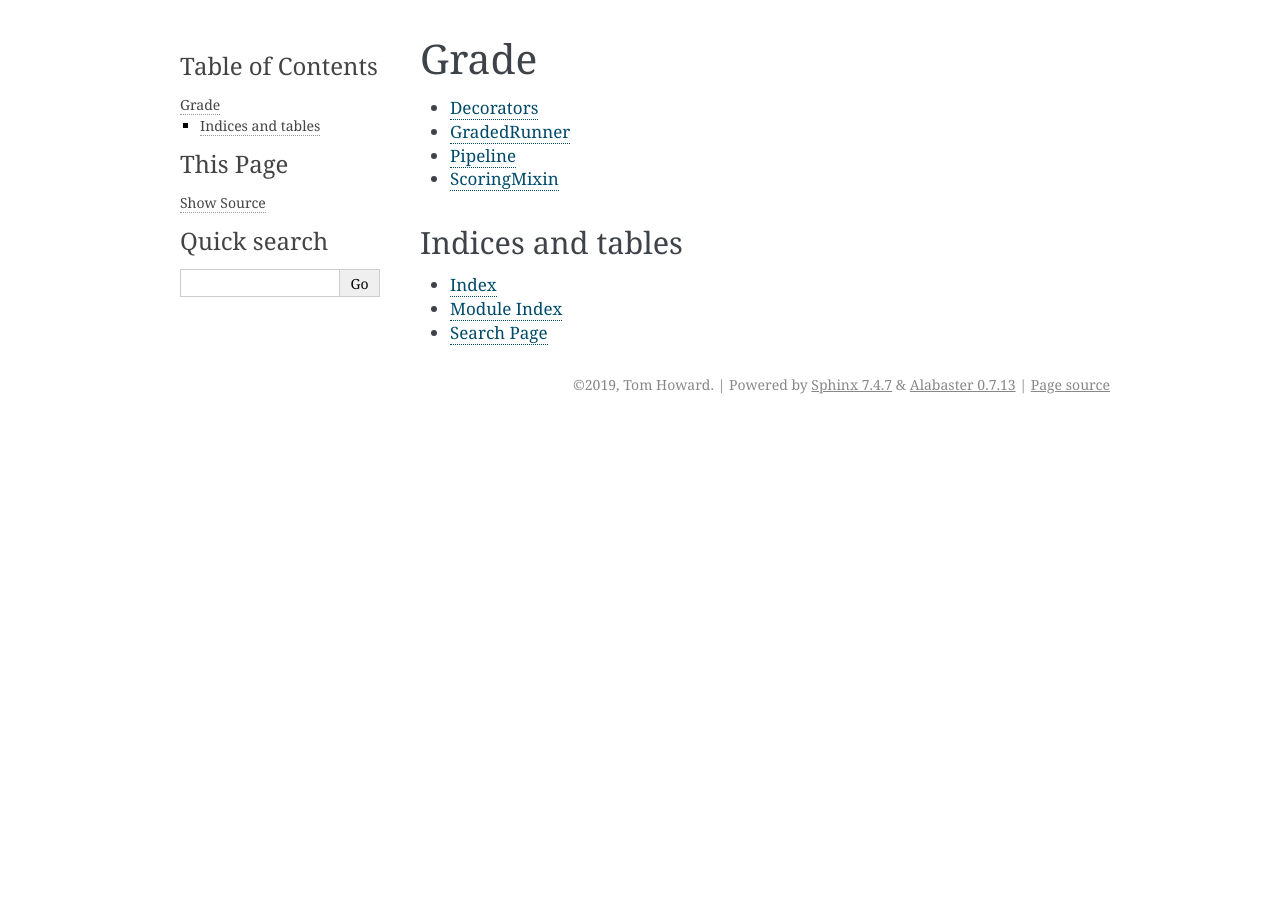
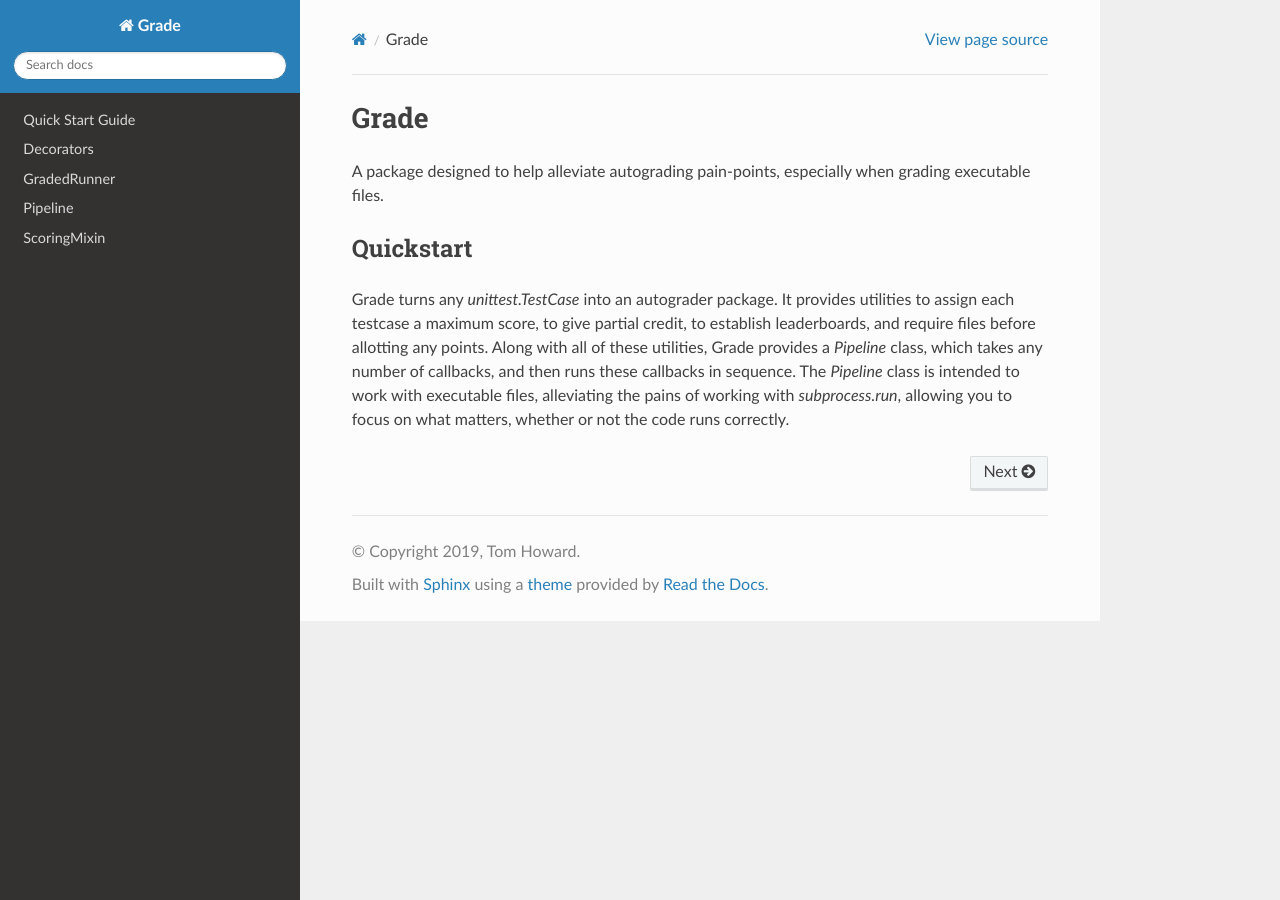
Before and after one commit to thoward27/grade, a Sphinx documentation site: the page built from docs/index.rst, in a window 1280 px wide. Built offline with Sphinx 7.4.7 and the Read the Docs theme 2.0.0, drawn with Linux system fonts in a browser that asks for light colours.

```diff
--- a/docs/conf.py
+++ b/docs/conf.py
@@ -33,7 +33,9 @@ release = grade.__version__
 # ones.
 extensions = [
     'sphinx.ext.autodoc',
-    'sphinx.ext.coverage'
+    'sphinx.ext.coverage',
+    'sphinx_rtd_theme',
+    'sphinx.ext.autosummary',
 ]
 
 # Add any paths that contain templates here, relative to this directory.
@@ -50,9 +52,11 @@ exclude_patterns = ['_build', 'Thumbs.db', '.DS_Store']
 # The theme to use for HTML and HTML Help pages.  See the documentation for
 # a list of builtin themes.
 #
-html_theme = 'alabaster'
+html_theme = 'sphinx_rtd_theme'
 
 # Add any paths that contain custom static files (such as style sheets) here,
 # relative to this directory. They are copied after the builtin static files,
 # so a file named "default.css" will overwrite the builtin "default.css".
 html_static_path = ['_static']
+
+autosummary_generate = True
--- a/docs/index.rst
+++ b/docs/index.rst
@@ -2,17 +2,28 @@
 Grade
 =================================
 
+A package designed to help alleviate autograding pain-points,
+especially when grading executable files.
+
 .. toctree::
-   :maxdepth: 2
+    :hidden:
+    :maxdepth: 4
 
-   source/decorators
-   source/GradedRunner
-   source/pipeline
-   source/ScoringMixin
+    source/quickstart
+    source/decorators
+    source/GradedRunner
+    source/pipeline
+    source/ScoringMixin
 
-Indices and tables
-==================
+Quickstart
+===============
 
-* :ref:`genindex`
-* :ref:`modindex`
-* :ref:`search`
+Grade turns any `unittest.TestCase` into an autograder package.
+It provides utilities to assign each testcase a maximum score,
+to give partial credit, to establish leaderboards, and require files
+before allotting any points. Along with all of these utilities,
+Grade provides a `Pipeline` class, which takes any number of callbacks,
+and then runs these callbacks in sequence. The `Pipeline` class is intended
+to work with executable files, alleviating the pains of working with
+`subprocess.run`, allowing you to focus on what matters, whether or not
+the code runs correctly.
```
Also changed, not shown: docs/source/quickstart.rst (added, +98 -0 lines), 1 other file.
